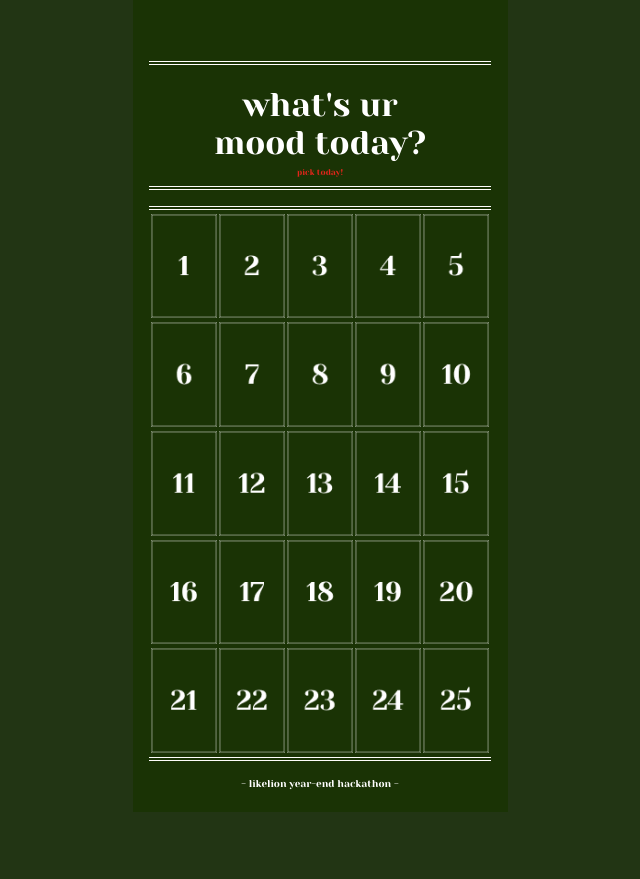
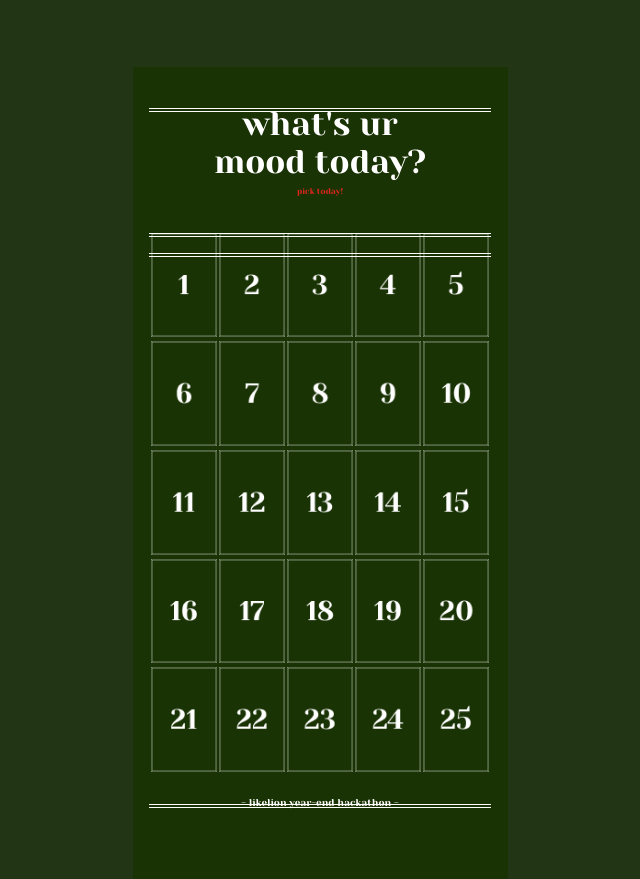
Before and after one commit to jomulagy/adventedCalender, a Django app: template template/main.html in a window 1280 px wide. Shown: the whole page, without its empty margins (320-960 px from the left). Before the commit the page ends 812 px from the top, so only its background shows below. Run offline with Django 4.2, Linux system fonts and the light colour scheme; the template is opened without the code that fills it, so the values that code supplies are empty.

Commit message:
1차완료

```diff
--- a/config/settings.py
+++ b/config/settings.py
@@ -145,5 +145,5 @@ DEFAULT_AUTO_FIELD = 'django.db.models.BigAutoField'
 
 SITE_ID = 1
 
-LOGIN_REDIRECT_URL = '/'
+LOGIN_REDIRECT_URL = 'merry_day:main'
 LOGOUT_REDIRECT_URL = 'login'
--- a/merry_day/urls.py
+++ b/merry_day/urls.py
@@ -5,7 +5,7 @@ from .views import *
 app_name = 'merry_day'
 
 urlpatterns = [
-    path("login/",login, name = "login"),
-    path("", main, name = "main"),
+    path("",login, name = "login"),
+    path("main/", main, name = "main"),
     path("card_detail/<int:date>/", card_detail, name = "detail")
 ]
--- a/merry_day/views.py
+++ b/merry_day/views.py
@@ -17,5 +17,4 @@ def card_detail(request, date):
     if today == date:
         create_contents(user.id)
     context = get_user_content(user.id, date)
-    print(context)
     return render(request, "song.html", context)
--- a/static/css/main.css
+++ b/static/css/main.css
@@ -10,6 +10,8 @@ body {
     height: 100%;
     justify-content: space-around;
     align-content: space-around;
+    margin-top: 67px;
+
 }
 
 .main_page {
@@ -30,7 +32,7 @@ body {
     position: absolute;
     display: flex;
     justify-content: center;
-    top: 61px;
+    top: 108px;
     border-left: 0;
     border-right: 0;
 }
@@ -42,7 +44,7 @@ body {
     position: absolute;
     display: flex;
     justify-content: center;
-    top: 185.99px;
+    top: 232.99px;
     border-left: 0;
     border-right: 0;
 }
@@ -54,7 +56,7 @@ body {
     position: absolute;
     display: flex;
     justify-content: center;
-    top: 205.99px;
+    top: 252.99px;
     border-left: 0;
     border-right: 0;
 }
@@ -66,7 +68,7 @@ body {
     position: absolute;
     display: flex;
     justify-content: center;
-    top: 757px;
+    top: 804px;
     border-left: 0;
     border-right: 0;
 }
@@ -80,7 +82,7 @@ body {
     line-height: 38px;
     text-align: center;
     color: #ffffff;
-    margin-top: 53px;
+    margin-top: 5px;
 }
 
 .writing_second {
--- a/template/header.html
+++ b/template/header.html
@@ -1,4 +1,7 @@
-{%if user.is_authoricated %}
-    <p>{{user.username}}</p>
-    <a href = "/account/logout"></a>
+{% if user.is_authenticated %}
+    <div style = "text-align: right; color : white; margin-top : 10px; margin-right : 20px;" >
+        {{user.username}} |
+        <a href = "/account/logout" style = "text-decoration : none; color : white;">로그아웃</a>
+    </div>
+
 {% endif %}
--- a/template/main.html
+++ b/template/main.html
@@ -17,6 +17,7 @@
         <div class="main">
             <div class="main_page">
                 <div class="writting">
+                    {% include "header.html" %}
                     <div class="line">
                         <div class="line_first"></div>
                     </div>
```
Also changed, not shown: template/song.html (+60 -32 lines), db.sqlite3.
